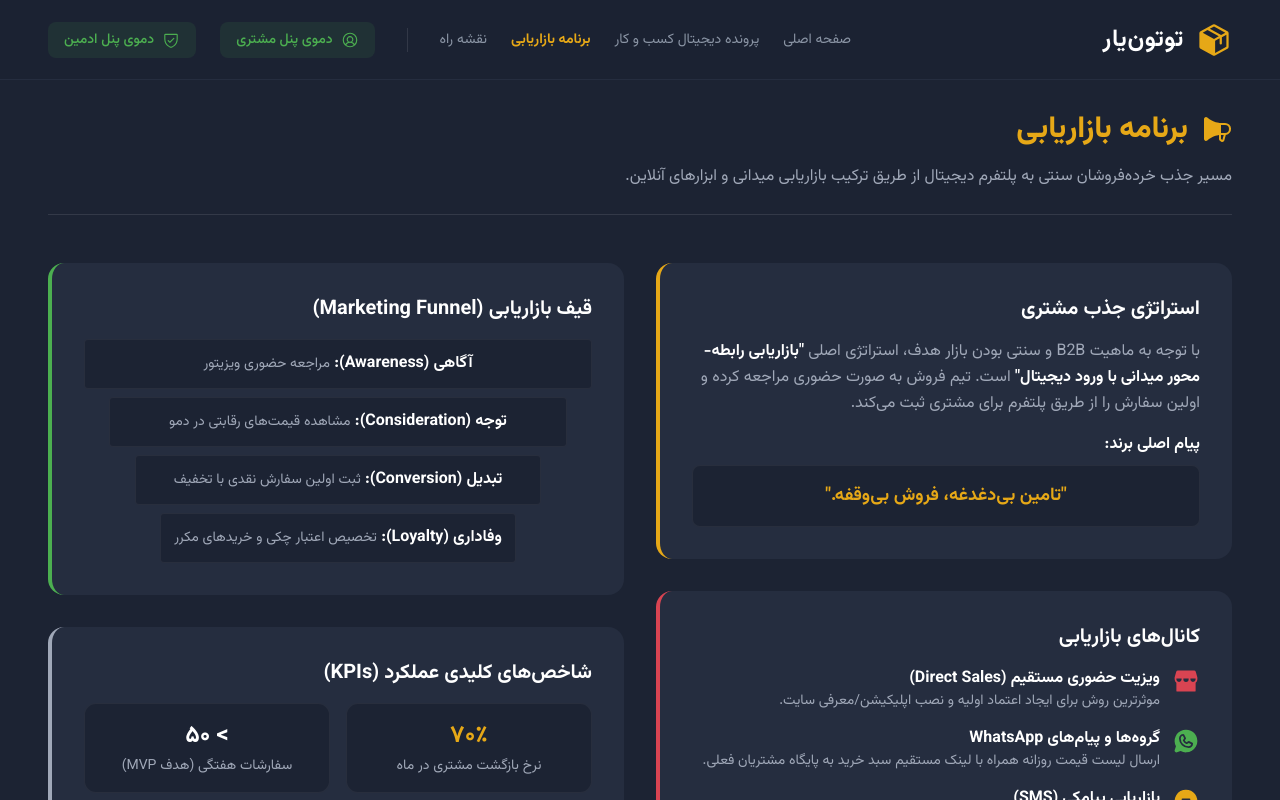
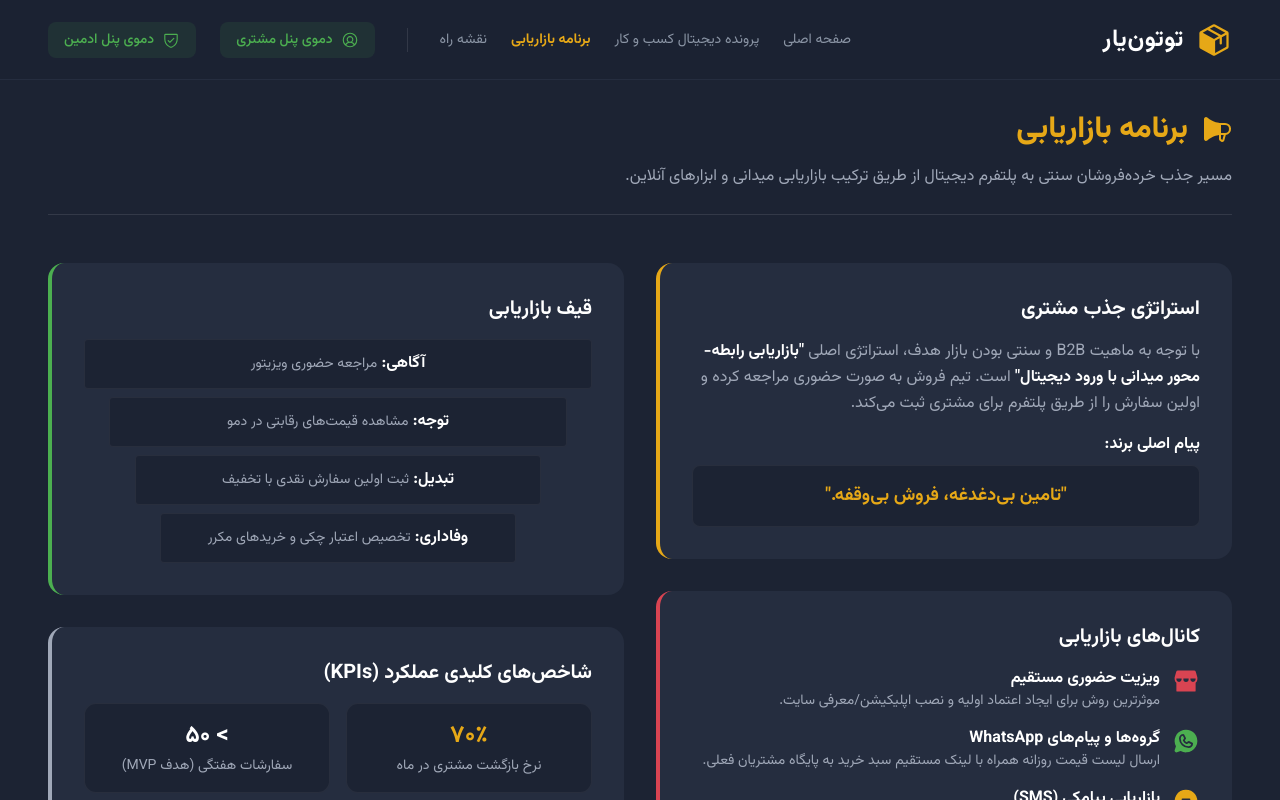
Before and after one commit to mohadeseh-fallahi/tutunyar, a React (Vite) app: page / in a window 1280 px wide. Both pictures are taken after a click on the button "برنامه بازاریابی". Shown: the top 800 px of the page. Built offline with nearby package versions, Linux system fonts and the light colour scheme.

Commit message:
Update MarketingView.jsx
ادیت متنی

```diff
--- a/src/components/views/MarketingView.jsx
+++ b/src/components/views/MarketingView.jsx
@@ -31,7 +31,7 @@ export default function MarketingView() {
                 <li className="flex items-start gap-3">
                   <Storefront weight="fill" size={28} className="text-coral shrink-0" />
                   <div>
-                    <div className="text-white font-bold">ویزیت حضوری مستقیم (Direct Sales)</div>
+                    <div className="text-white font-bold">ویزیت حضوری مستقیم</div>
                     <div className="text-sm text-textGray">موثرترین روش برای ایجاد اعتماد اولیه و نصب اپلیکیشن/معرفی سایت.</div>
                   </div>
                 </li>
@@ -55,22 +55,22 @@ export default function MarketingView() {
 
           <div className="space-y-8">
             <div className="bg-bgCard p-8 rounded-2xl border-l-4 border-greenAccent">
-              <h3 className="text-xl font-bold text-white mb-4">قیف بازاریابی (Marketing Funnel)</h3>
+              <h3 className="text-xl font-bold text-white mb-4">قیف بازاریابی</h3>
               <div className="flex flex-col gap-2">
                 <div className="bg-bgPrimary p-3 rounded text-center border border-white/5 w-full">
-                  <span className="text-white font-bold">آگاهی (Awareness):</span>{' '}
+                  <span className="text-white font-bold">آگاهی:</span>{' '}
                   <span className="text-textGray text-sm">مراجعه حضوری ویزیتور</span>
                 </div>
                 <div className="bg-bgPrimary p-3 rounded text-center border border-white/5 w-[90%] mx-auto">
-                  <span className="text-white font-bold">توجه (Consideration):</span>{' '}
+                  <span className="text-white font-bold">توجه:</span>{' '}
                   <span className="text-textGray text-sm">مشاهده قیمت‌های رقابتی در دمو</span>
                 </div>
                 <div className="bg-bgPrimary p-3 rounded text-center border border-white/5 w-[80%] mx-auto">
-                  <span className="text-white font-bold">تبدیل (Conversion):</span>{' '}
+                  <span className="text-white font-bold">تبدیل:</span>{' '}
                   <span className="text-textGray text-sm">ثبت اولین سفارش نقدی با تخفیف</span>
                 </div>
                 <div className="bg-bgPrimary p-3 rounded text-center border border-white/5 w-[70%] mx-auto">
-                  <span className="text-white font-bold">وفاداری (Loyalty):</span>{' '}
+                  <span className="text-white font-bold">وفاداری:</span>{' '}
                   <span className="text-textGray text-sm">تخصیص اعتبار چکی و خریدهای مکرر</span>
                 </div>
               </div>
```
